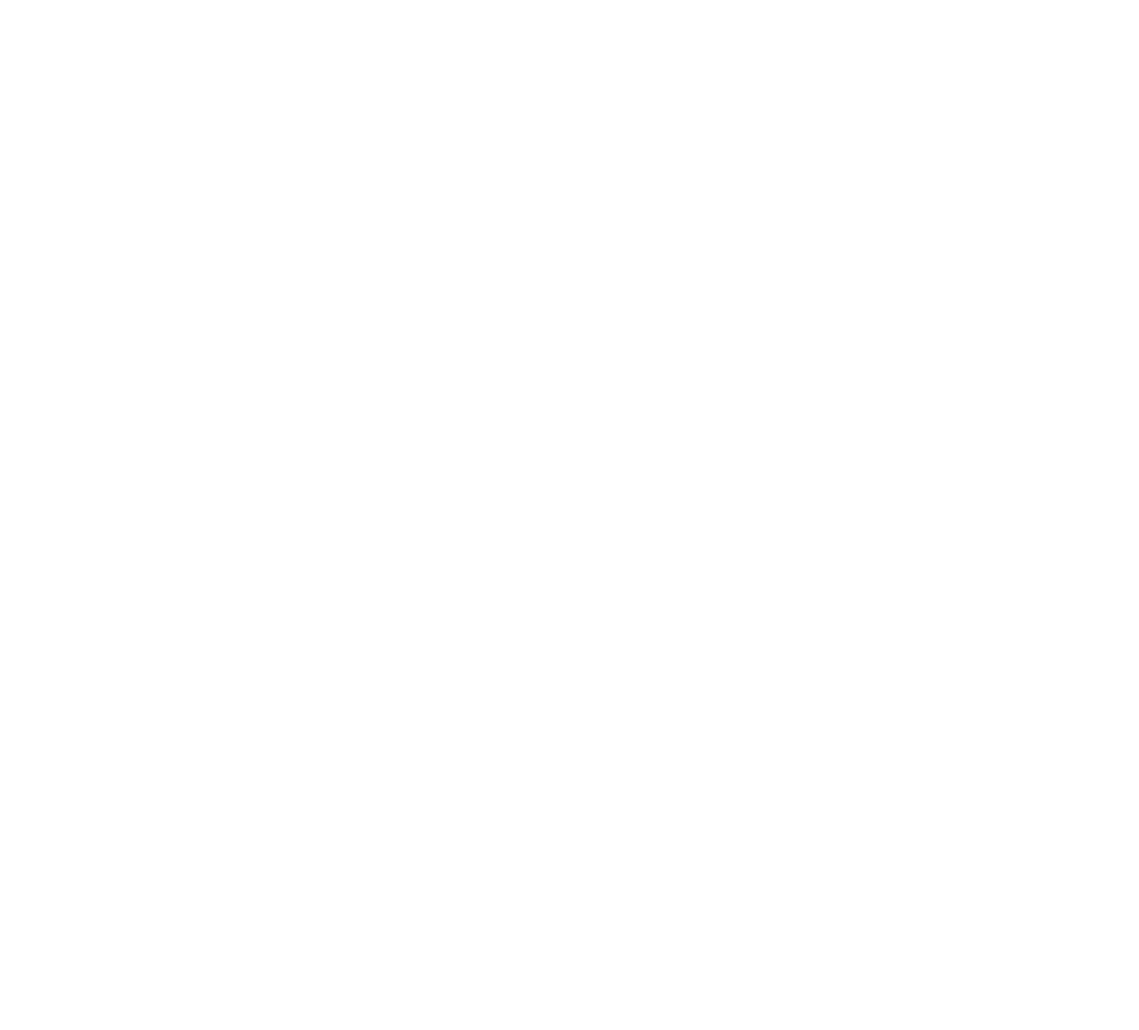
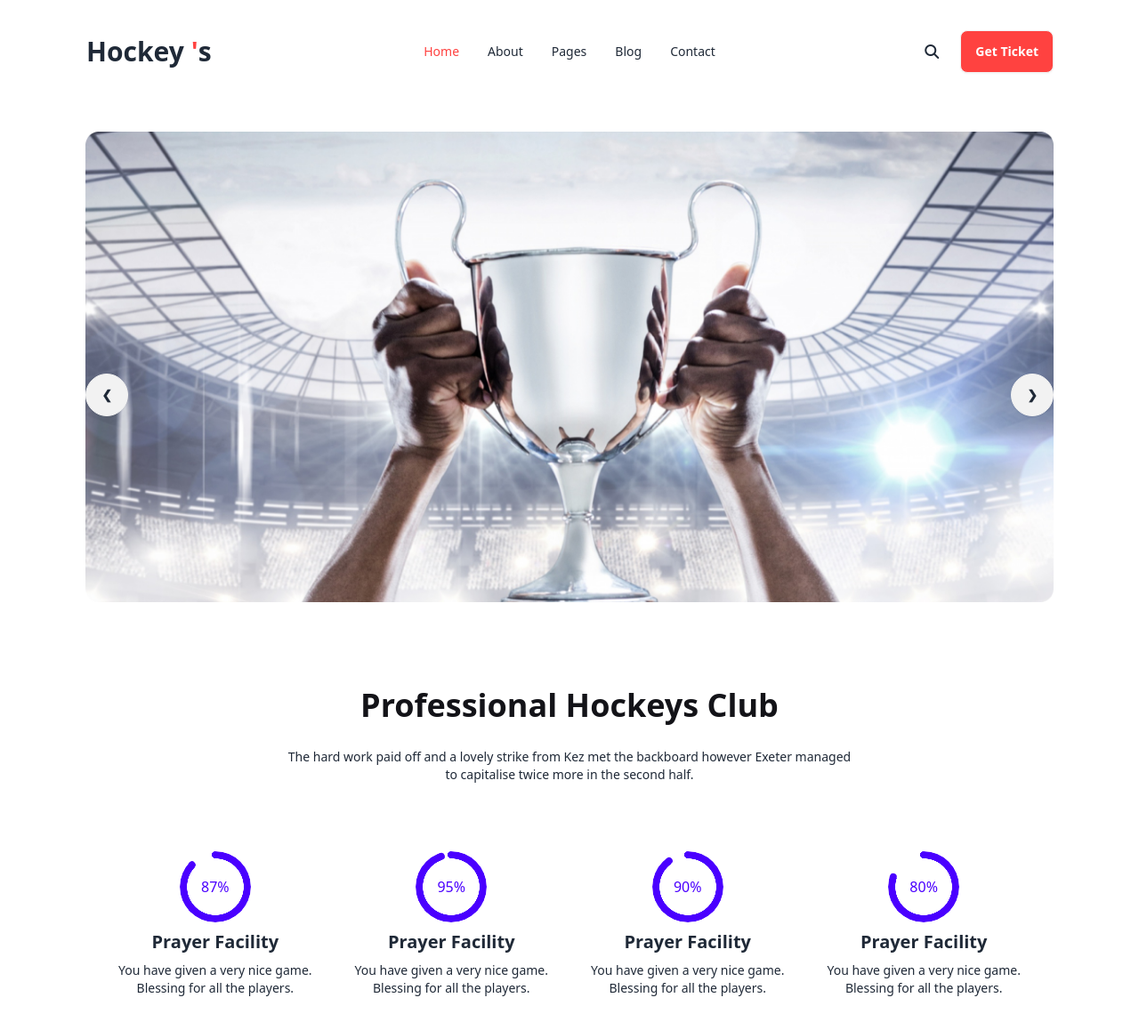
Before and after one commit to RimonWEB/B9A3-Hockeys, a plain HTML site: page index.html in a window 1280 px wide. Shown: the whole page at 89% size. Before the commit the page ends 800 px from the top, so only its background shows below. Drawn offline with nearby package versions, Linux system fonts and the light colour scheme.

Commit message:
its my new code

```diff
--- a/index.html
+++ b/index.html
@@ -3,9 +3,122 @@
 <head>
     <meta charset="UTF-8">
     <meta name="viewport" content="width=device-width, initial-scale=1.0">
-    <title>Document</title>
+    <title>B9A3-HOCKEYS</title>
+     <!-- tailwind daisy ui cdn -->
+     <link href="https://cdn.jsdelivr.net/npm/daisyui@4.6.0/dist/full.min.css" rel="stylesheet" type="text/css" />
+     <script src="https://cdn.tailwindcss.com"></script>
+     <!-- tailwind custom color -->
+     <script>
+         tailwind.config = {
+           theme: {
+             extend: {
+               colors: {
+                 clifford: '#da373d',
+               }
+             }
+           }
+         }
+       </script>
+       <!-- font awesome cdn -->
+       <script src="https://kit.fontawesome.com/c464a8f258.js" crossorigin="anonymous"></script>
 </head>
 <body>
+    <div class="navbar my-6 lg:px-24">
+        <div class="navbar-start">
+          <div class="dropdown">
+            <div tabindex="0" role="button" class="btn btn-ghost lg:hidden">
+              <svg xmlns="http://www.w3.org/2000/svg" class="h-5 w-5" fill="none" viewBox="0 0 24 24" stroke="currentColor"><path stroke-linecap="round" stroke-linejoin="round" stroke-width="2" d="M4 6h16M4 12h8m-8 6h16" /></svg>
+            </div>
+            <ul tabindex="0" class="menu menu-sm dropdown-content mt-3 z-[1] p-2 shadow bg-base-100 rounded-box w-52">
+              <li><a><span class="text-[#FF4240]">Home</span></a></li>
+              <li><a>About </a></li>
+              <li><a>Pages</a></li>
+              <li><a>Blog</a></li>
+              <li><a>Contact</a></li>
+            </ul>
+          </div>
+          <a class="btn btn-ghost text-3xl font-extrabold p-0">Hockey<span class="text-[#FF4240] w-0">'</span>s</a>
+        </div>
+        <div class="navbar-center hidden lg:flex">
+          <ul class="menu menu-horizontal px-1">
+            <li><a><spanm class="text-[#FF4240]">Home</span></a></li>
+              <li><a>About </a></li>
+              <li><a>Pages</a></li>
+              <li><a>Blog</a></li>
+              <li><a>Contact</a></li>
+
+          </ul>
+        </div>
+        <div class="navbar-end">
+            <i class="fa-solid fa-magnifying-glass lg:px-6"></i>
+          <a class="btn bg-[#FF4240] text-white">Get Ticket</a>
+
+        </div>
+      </div>
+
+      <!-- Banner section -->
+      <div class="carousel w-full sm:h-full ">
+        <!-- slide 1 -->
+        <div id="slide1" class="carousel-item relative w-full">
+         <div class="flex flex-col lg:flex-row lg:p-24 p-4 lg:-mt-16 gap-20">
+
+            <div class="flex ">
+                <img src="Images/1.png" class="w-full" />
+            </div>
+          </div>
+          <div class="absolute flex justify-between transform -translate-y-1/2 left-24 right-24 top-1/2">
+            <a href="#slide1" class="btn btn-circle">❮</a>
+            <a href="#slide2" class="btn btn-circle">❯</a>
+          </div>
+        </div>
+        <!-- slide 2 -->
+
+        <div id="slide2" class="carousel-item relative w-full">
+            <div class="flex flex-col lg:flex-row lg:p-24 lg:-mt-16 p-4 gap-20">
+                <div class="flex ">
+                    <img src="Images/banner.png" class="w-full" />
+                </div>
+              </div>
+          <div class="absolute flex justify-between transform -translate-y-1/2 left-24 right-24 top-1/2">
+            <a href="#slide3" class="btn btn-circle">❮</a>
+            <a href="#slide1" class="btn btn-circle">❯</a>
+          </div>
+        </div>
+
+
+      </div>
+
+    <!-- professional hockeys club -->
+    <section>
+        <div class="text-center">
+            <h2 class="text-[#131318] text-4xl  font-bold">Professional Hockeys Club</h2>
+            <p class="text-sm py-7">The hard work paid off and a lovely strike from Kez met the backboard however Exeter managed <br>to capitalise twice more in the second half.</p>
+        </div>
+
+        <!-- The person section  -->
+        <div class=" flex justify-center items-center text-center flex-col lg:flex-row  gap-12 my-12 ">
+            <div class=" space-y-2">
+                <div class="radial-progress text-primary" style="--value:87;" role="progressbar">87%</div>
+                <h2 class="font-xl text-xl font-bold">Prayer Facility</h2>
+                <p class="text-sm">You have given a very nice game. <br> Blessing for all the players.</p>
+            </div>
+            <div class="space-y-2">
+                <div class="radial-progress text-primary" style="--value:95;" role="progressbar">95%</div>
+                <h2 class="font-xl text-xl font-bold">Prayer Facility</h2>
+                <p class="text-sm">You have given a very nice game. <br> Blessing for all the players.</p>
+            </div>
+            <div class="space-y-2">
+                <div class="radial-progress text-primary" style="--value:90;" role="progressbar">90%</div>
+                <h2 class="font-xl text-xl font-bold">Prayer Facility</h2>
+                <p class="text-sm">You have given a very nice game. <br> Blessing for all the players.</p>
+            </div>
+            <div class="space-y-2">
+                <div class="radial-progress text-primary" style="--value:80;" role="progressbar">80%</div>
+                <h2 class="font-xl text-xl font-bold">Prayer Facility</h2>
+                <p class="text-sm">You have given a very nice game. <br> Blessing for all the players.</p>
+            </div>
+        </div>
+    </section>
 
 </body>
 </html>
--- /dev/null
+++ b/tailwind.config.js
@@ -0,0 +1,14 @@
+/** @type {import('tailwindcss').Config} */
+module.exports = {
+    content: ["./src/**/*.{html,js}"],
+    theme: {
+      extend: {
+        colors: {
+            clifford: "da373d",
+            "bike-primary": "#E76F51",
+            "bike-primary-bg": "rgba(231, 111, 81, 0.10)",
+        }
+      },
+    },
+    plugins: [],
+  }
```
Also changed, not shown: Images/1.png (added), Images/10.png (added), Images/11.png (added), Images/2.png (added), Images/3.png (added), Images/4.png (added), Images/5.png (added), Images/6.png (added), Images/7.png (added), Images/8.png (added), Images/9.png (added), Images/Group 1171275317.png (added), Images/Group 1171275318.png (added), Images/Group 1171275321.png (added), 1 more files.
